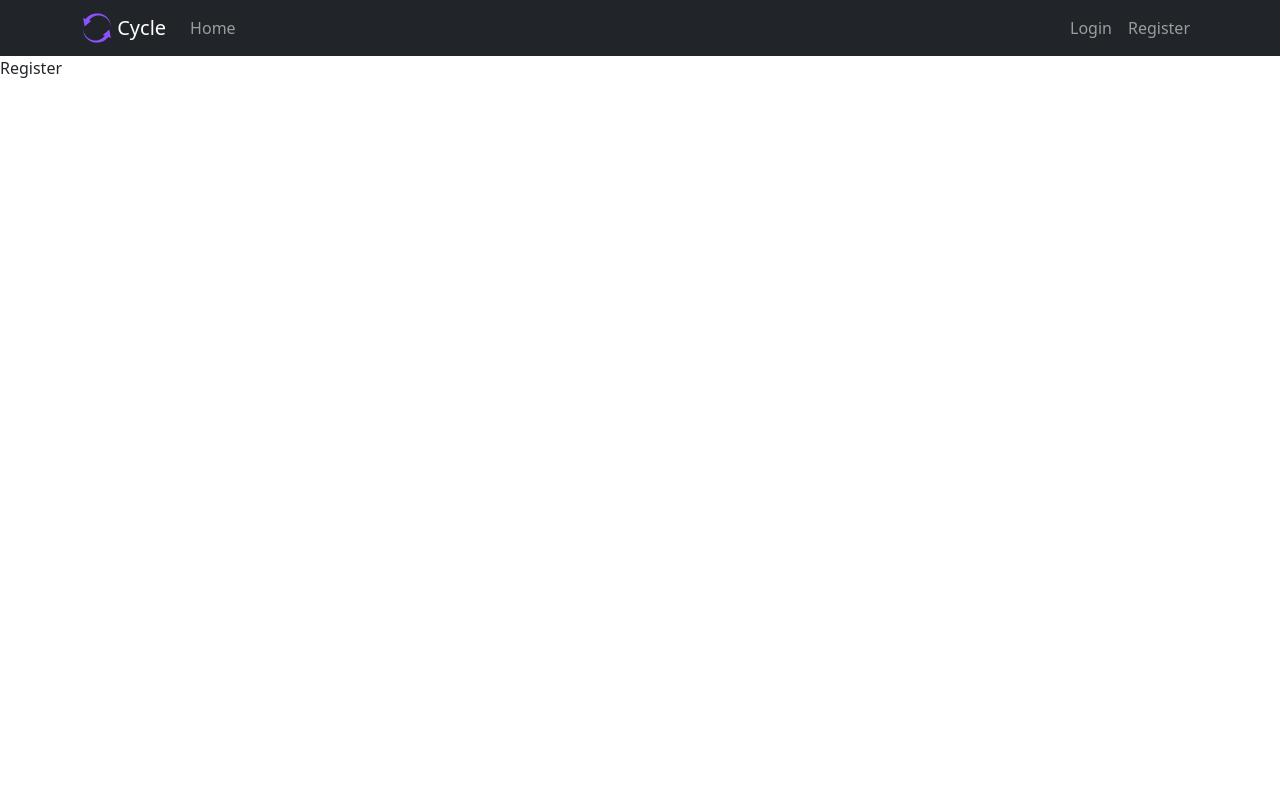
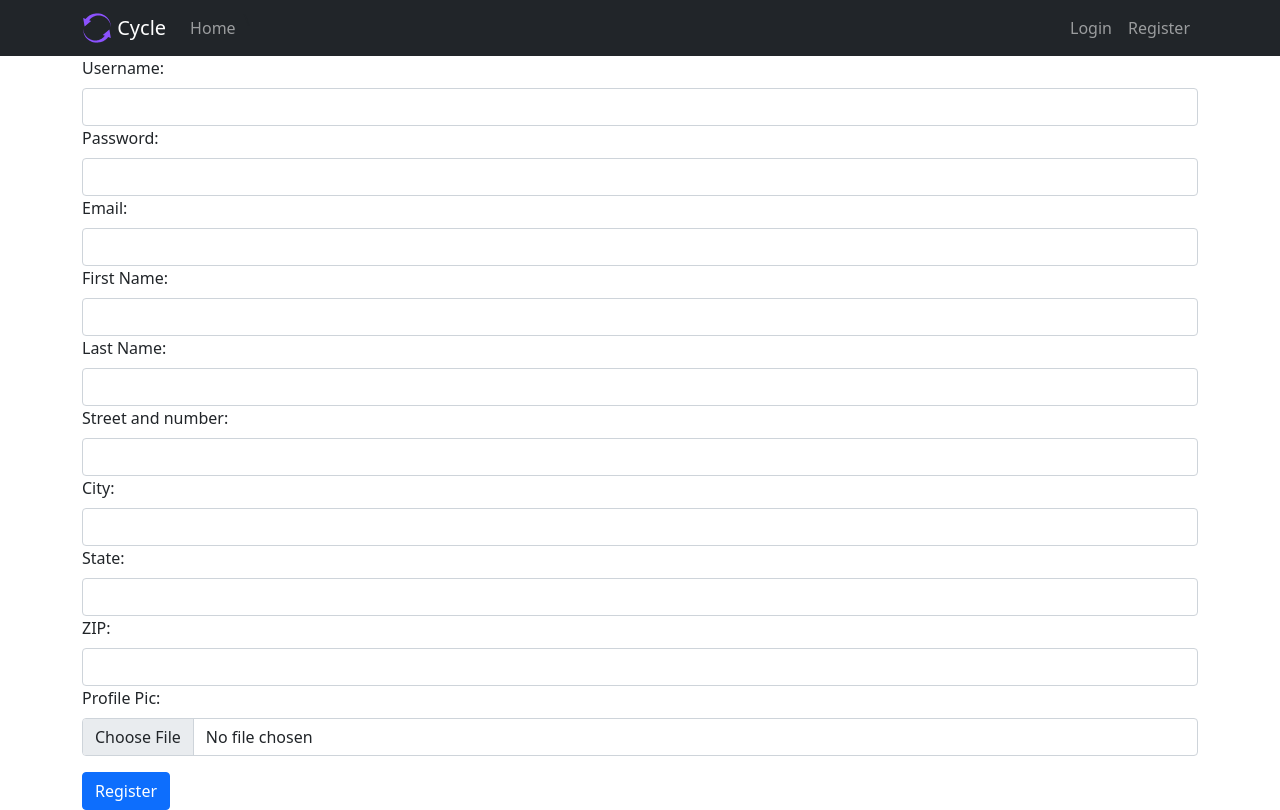
Before and after one commit to joeylking/cycle, a React (Create React App) app: page /Register in a window 1280 px wide. Built offline with nearby package versions, Linux system fonts and the light colour scheme; no server answers.

Commit message:
Created RegisterForm

```diff
--- a/src/components/App.jsx
+++ b/src/components/App.jsx
@@ -38,6 +38,7 @@ class App extends Component {
       authenticated: false,
       user: '',
     });
+    window.location = '/';
   };
 
   getGifts = async () => {
--- a/src/components/LoginForm/LoginForm.jsx
+++ b/src/components/LoginForm/LoginForm.jsx
@@ -15,6 +15,7 @@ const LoginForm = ({ getUser }) => {
     const token = response.data.access;
     localStorage.setItem('token', token);
     getUser(token);
+    window.reload();
     return token;
   };
 
--- a/src/components/RegisterForm/RegisterForm.jsx
+++ b/src/components/RegisterForm/RegisterForm.jsx
@@ -1,7 +1,128 @@
-import React from 'react';
+import { Component } from 'react';
+import { Container, Form, Button } from 'react-bootstrap';
+import axios from 'axios';
 
-const RegisterForm = () => {
-  return <div>Register</div>;
-};
+// {
+//     "username": "brett",
+//     "password": "somePass@12",
+//     "email": "brett@devcodecamp.com",
+//     "first_name": "Brett",
+//     "last_name": "Johnson",
+//     "street": "123 Brett Ave",
+//     "city": "Milwaukee",
+//     "state": "Wisconsin",
+//     "zip_code": "53201",
+//     "profile_pic": null,
+//     "rating": null
+// }
+
+class RegisterForm extends Component {
+  constructor(props) {
+    super(props);
+    this.state = {
+      username: '',
+      password: '',
+      email: '',
+      first_name: '',
+      last_name: '',
+      street: '',
+      city: '',
+      state: '',
+      zip_code: '',
+      profile_pic: null,
+      rating: null,
+    };
+  }
+
+  handleChange = event => {
+    this.setState({
+      [event.target.name]: event.target.value,
+    });
+  };
+
+  handleSubmit = event => {
+    event.preventDefault();
+    this.registerUser(this.state);
+  };
+
+  registerUser = async user => {
+    await axios.post('http://127.0.0.1:8000/api/auth/register/', user);
+  };
+
+  render() {
+    return (
+      <Container>
+        <Form onSubmit={this.handleSubmit}>
+          <Form.Label> Username: </Form.Label>
+          <Form.Control
+            name='username'
+            value={this.state.username}
+            onChange={this.handleChange}
+          ></Form.Control>
+          <Form.Label> Password: </Form.Label>
+          <Form.Control
+            name='password'
+            type='password'
+            value={this.state.password}
+            onChange={this.handleChange}
+          ></Form.Control>
+          <Form.Label> Email: </Form.Label>
+          <Form.Control
+            name='email'
+            type='email'
+            value={this.state.email}
+            onChange={this.handleChange}
+          ></Form.Control>
+          <Form.Label> First Name: </Form.Label>
+          <Form.Control
+            name='first_name'
+            value={this.state.first_name}
+            onChange={this.handleChange}
+          ></Form.Control>
+          <Form.Label> Last Name: </Form.Label>
+          <Form.Control
+            name='last_name'
+            value={this.state.last_name}
+            onChange={this.handleChange}
+          ></Form.Control>
+          <Form.Label> Street and number: </Form.Label>
+          <Form.Control
+            name='street'
+            value={this.state.street}
+            onChange={this.handleChange}
+          ></Form.Control>
+          <Form.Label> City: </Form.Label>
+          <Form.Control
+            name='city'
+            value={this.state.city}
+            onChange={this.handleChange}
+          ></Form.Control>
+          <Form.Label> State: </Form.Label>
+          <Form.Control
+            name='state'
+            value={this.state.state}
+            onChange={this.handleChange}
+          ></Form.Control>
+          <Form.Label> ZIP: </Form.Label>
+          <Form.Control
+            name='zip_code'
+            value={this.state.zip_code}
+            onChange={this.handleChange}
+          ></Form.Control>
+          <Form.Label> Profile Pic: </Form.Label>
+          <Form.Control
+            name='profile_pic'
+            type='file'
+            value={this.state.profile_pic}
+            onChange={this.handleChange}
+          ></Form.Control>
+          <Button type='submit' className='mt-3'>
+            Register
+          </Button>
+        </Form>
+      </Container>
+    );
+  }
+}
 
 export default RegisterForm;
```
